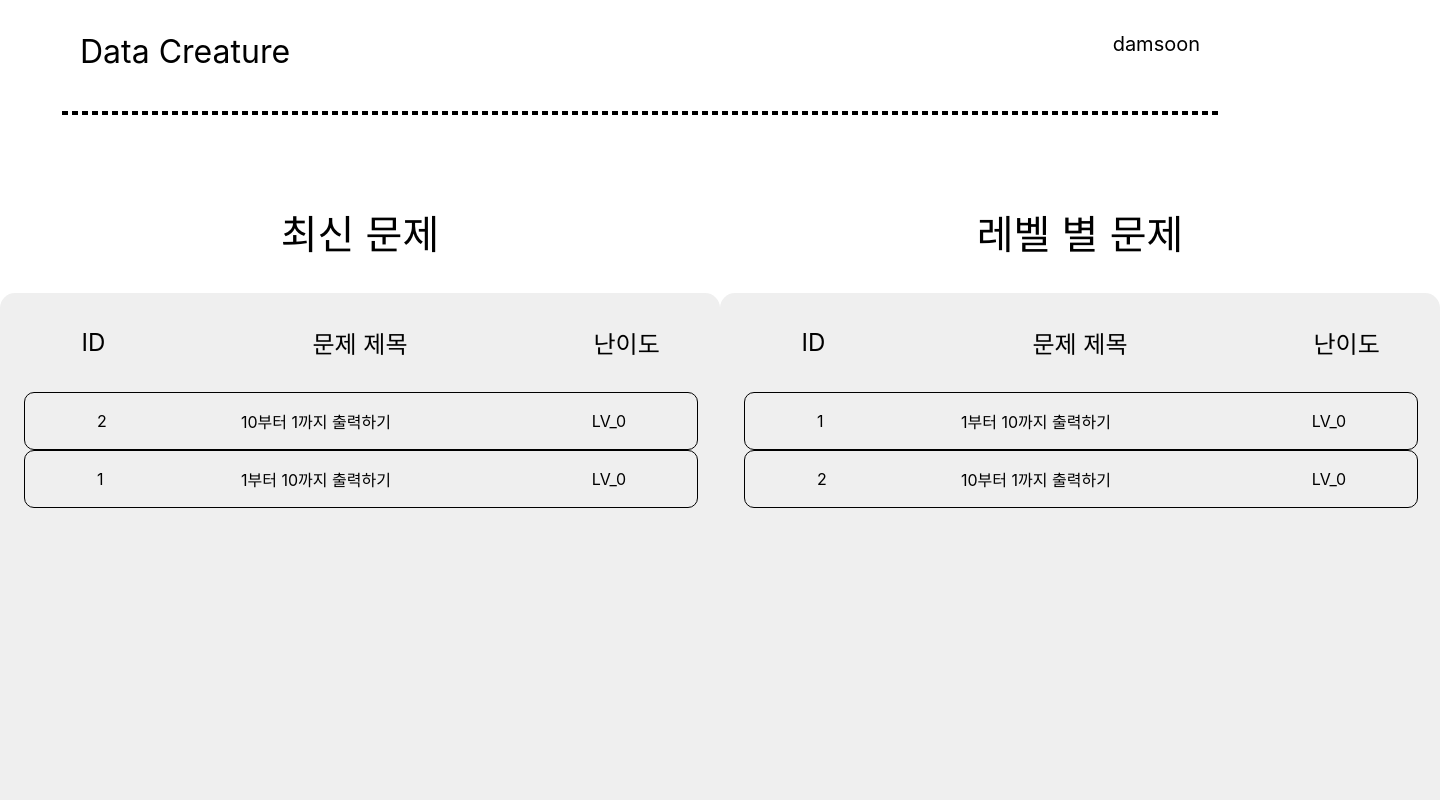
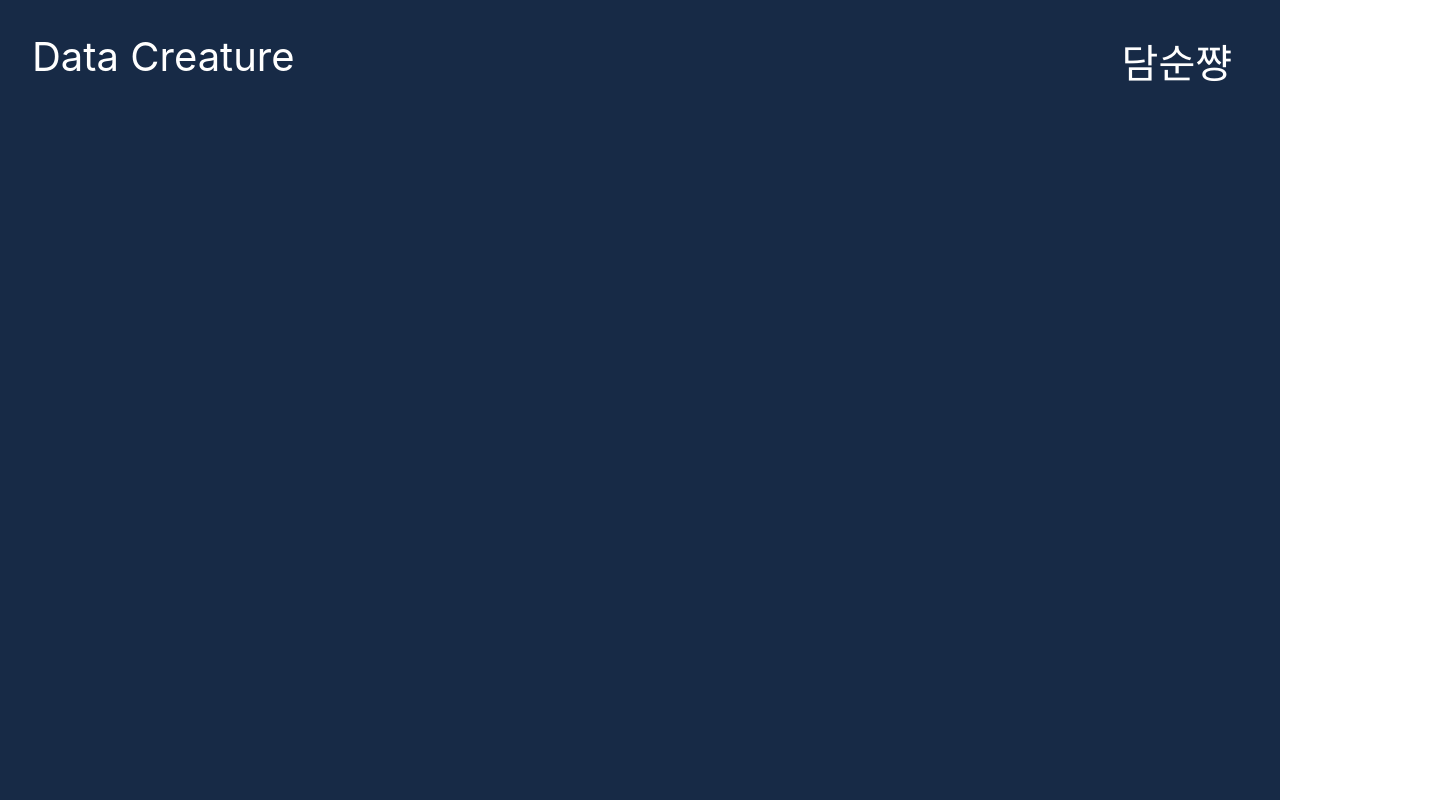
Before and after one commit to damhyeong/DataCreature-TS-React, a React (Create React App) app: page /solvePage/1/1/1/1 in a window 1280 px wide. Shown: the top 800 px of the page, 1440 px wide, since content can reach past the window. Built offline with nearby package versions, Linux system fonts and the light colour scheme.

Commit message:
Commit Before Creating Solving Page

```diff
--- a/src/App.tsx
+++ b/src/App.tsx
@@ -4,10 +4,11 @@ import './App.css';
 import Login from "./Login";
 import ExampleContainer from "./components/MainPage/ExampleContainer/ExampleContainer";
 import MainpageContainer from "./components/MainPage/MainpageContainer/MainpageContainer";
+import SolvePageContainer from "./components/SolvePage/SolvePageContainer/SolvePageContainer";
 
 function App() {
     return (
-        <MainpageContainer/>
+        <SolvePageContainer examId={1} title={"JadenCase 문자열 만들기"} level={3}/>
     );
 }
 
--- a/src/components/SolvePage/SolvePageContainer/SolvePageContainer.tsx
+++ b/src/components/SolvePage/SolvePageContainer/SolvePageContainer.tsx
@@ -1,6 +1,27 @@
-import React from "react";
+import React, {useState} from "react";
 import "./style.scss"
 
-const SolvePageContainer = ({id} : number) => {
+interface ParamIFace{
+    examId : number;
+    title : string;
+    level : number;
+}
 
+const SolvePageContainer = ({examId, title, level} : ParamIFace) => {
+    /*
+    추후 이 영역에 문제 상세 정보에 대해서 가져와야 한다. (Database -> Backend -> Frontend)
+    axios 사용하기
+     */
+    const [exampleData, setExampleData] = useState();
+
+    return (
+        <div className={"solve-main-page"}>
+            <div className={"header"}>
+                <div className={"project-title"}>Data Creature</div>
+                <div className={"user-id"}>담순쨩</div>
+            </div>
+
+        </div>
+    )
 }
+export default SolvePageContainer;
--- a/src/components/SolvePage/SolvePageContainer/style.scss
+++ b/src/components/SolvePage/SolvePageContainer/style.scss
@@ -0,0 +1,24 @@
+.solve-main-page{
+  display: flex;
+  flex-direction: column;
+  background: #172A46;
+  height: 100vh;
+  overflow-x: clip;
+  overflow-y: auto;
+  color: white;
+  .header{
+    padding-top: 2rem;
+    padding-bottom: 2rem;
+    display: flex;
+    flex-direction: row;
+    justify-content: space-between;
+    .project-title{
+      padding-left: 2rem;
+      font-size: 2.5rem;
+    }
+    .user-id{
+      padding-right: 3rem;
+      font-size: 2.5rem;
+    }
+  }
+}
```
